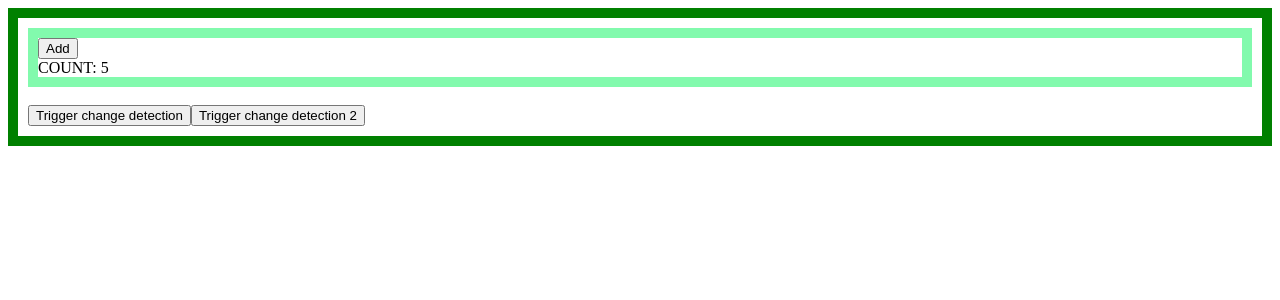
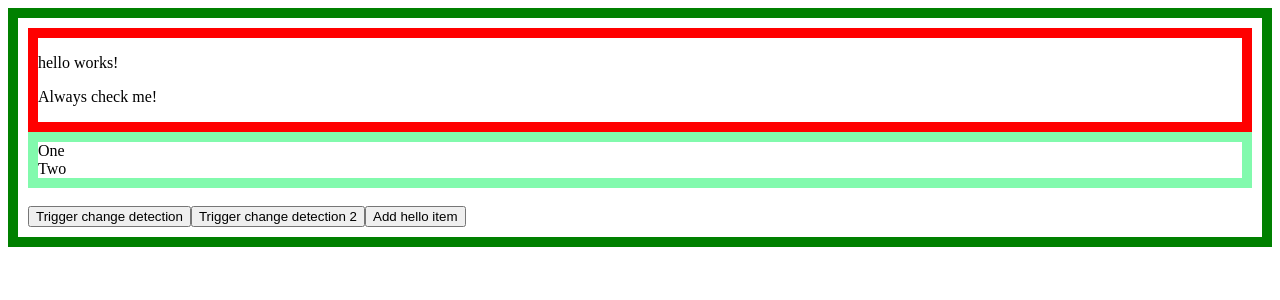
Before and after one commit to dudumanbogdan/angular-perf-presentation-cgm, an Angular app: page /hello in a window 1280 px wide. Shown: the top 300 px of the page. Built offline with nearby package versions, Linux system fonts and the light colour scheme.

Commit message:
Issue childs when no immutability

```diff
--- a/src/app/app.component.html
+++ b/src/app/app.component.html
@@ -1,8 +1,11 @@
 <div style="border: 10px solid green; padding: 10px;">
-  <!-- <app-hello></app-hello> -->
+  <app-hello></app-hello>
   <!-- <app-hello-config [config]="config"></app-hello-config> -->
-  <app-hello-counter></app-hello-counter>
+  <!-- <app-hello-counter></app-hello-counter> -->
+    <app-hello-list [helloItems]="helloItems"></app-hello-list>
+
   <br />
   <button (click)="onClick()">Trigger change detection</button>
   <button (click)="onClick2()">Trigger change detection 2</button>
+  <button (click)="add()">Add hello item</button>
 </div>
--- a/src/app/app.component.ts
+++ b/src/app/app.component.ts
@@ -11,6 +11,8 @@ export class AppComponent {
     position: 'top'
   };
 
+  helloItems = [{ title: 'One' }, { title: 'Two' }];
+
   onClick(): void {
     this.config = {
       ...this.config, position: 'bottom - ' + new Date().toString()
@@ -19,4 +21,9 @@ export class AppComponent {
 
   onClick2(): void {
   }
+
+  add() {
+    this.helloItems.push({title: 'Three' + new Date().toString()});
+    // this.helloItems = [...this.helloItems, { title: 'Three' }];
+  }
 }
--- a/src/app/hello/hello-container/hello.component.ts
+++ b/src/app/hello/hello-container/hello.component.ts
@@ -1,9 +1,10 @@
-import { Component, OnInit } from '@angular/core';
+import { Component, OnInit, ChangeDetectionStrategy } from '@angular/core';
 
 @Component({
   selector: 'app-hello',
   templateUrl: './hello.component.html',
-  styleUrls: ['./hello.component.scss']
+  styleUrls: ['./hello.component.scss'],
+  // changeDetection: ChangeDetectionStrategy.OnPush
 })
 export class HelloComponent implements OnInit {
 
--- a/src/app/hello/hello.module.ts
+++ b/src/app/hello/hello.module.ts
@@ -5,14 +5,15 @@ import { HelloRoutingModule } from './hello-routing.module';
 import { HelloComponent } from 'src/app/hello/hello-container/hello.component';
 import { HelloConfigComponent } from './shared/components/hello-config/hello-config.component';
 import { HelloCounterComponent } from './shared/components/hello-counter/hello-counter.component';
+import { HelloListComponent } from './shared/components/hello-list/hello-list.component';
 
 
 @NgModule({
-  declarations: [HelloComponent, HelloConfigComponent, HelloCounterComponent],
+  declarations: [HelloComponent, HelloConfigComponent, HelloCounterComponent, HelloListComponent],
   imports: [
     CommonModule,
     HelloRoutingModule
   ],
-  exports: [HelloComponent, HelloConfigComponent, HelloCounterComponent]
+  exports: [HelloComponent, HelloConfigComponent, HelloCounterComponent, HelloListComponent]
 })
 export class HelloModule { }
--- /dev/null
+++ b/src/app/hello/shared/components/hello-list/hello-list.component.html
@@ -0,0 +1,5 @@
+<div style="border: 10px solid #82faad">
+  <div *ngFor="let item of helloItems">
+    {{ item.title }} {{ runChangeDetection }}
+  </div>
+</div>
--- /dev/null
+++ b/src/app/hello/shared/components/hello-list/hello-list.component.ts
@@ -0,0 +1,22 @@
+import { Component, OnInit, Input, ChangeDetectionStrategy } from '@angular/core';
+
+@Component({
+  selector: 'app-hello-list',
+  templateUrl: './hello-list.component.html',
+  styleUrls: ['./hello-list.component.scss'],
+  // changeDetection: ChangeDetectionStrategy.OnPush
+})
+export class HelloListComponent implements OnInit {
+  @Input() helloItems;
+
+  constructor() { }
+
+  ngOnInit(): void {
+  }
+
+
+  get runChangeDetection() {
+    console.log('HelloList - Checking the view');
+    return '';
+  }
+}
```
Also changed, not shown: src/app/hello/shared/components/hello-list/hello-list.component.scss (added), 1 other file (tests, documents, lock files or other folders).
